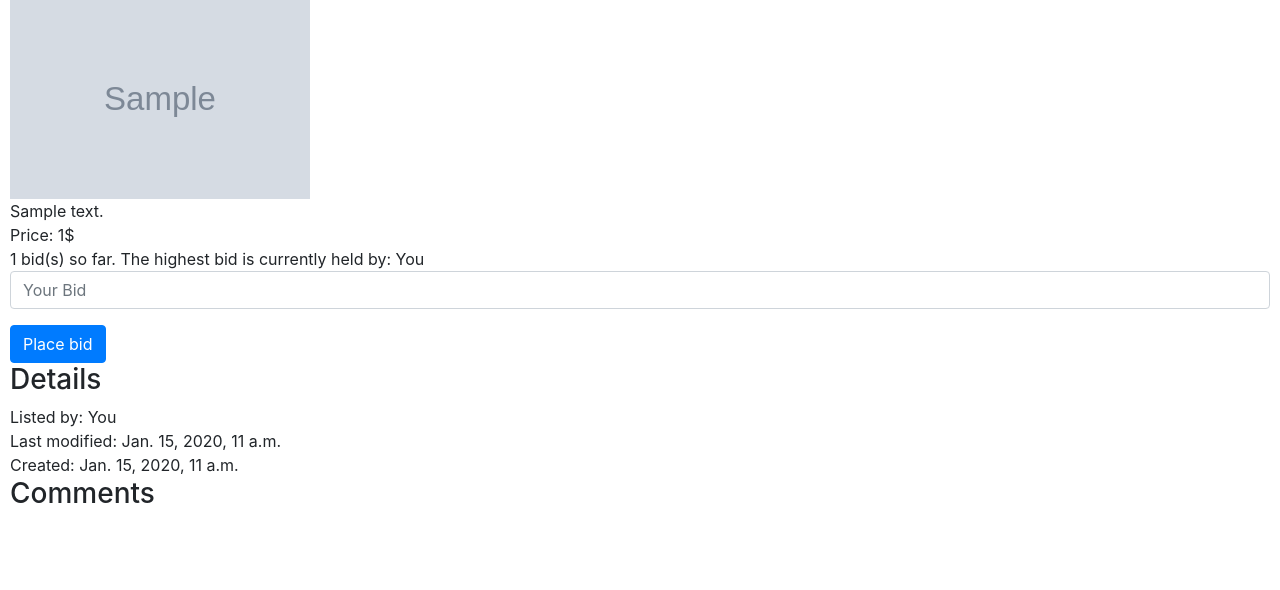
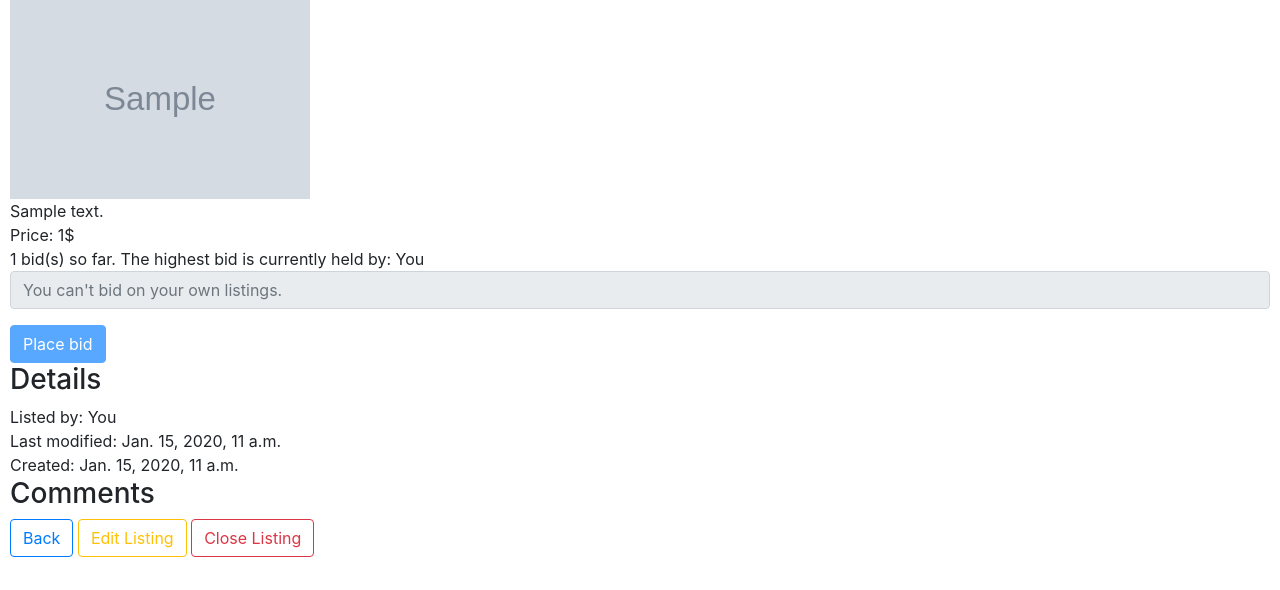
Before and after one commit to MasterTK575/commerce, a Django app: page /listings/1 in a window 1280 px wide. Shown: the part 210-800 px from the top of the page. Run offline with Django 3.2, Linux system fonts and the light colour scheme; a user stored in the database is signed in; tables that the repository leaves empty hold one stand-in row (values such as "Sample post"); grey boxes marked "Sample" are stand-in pictures; some libraries are stand-ins or nearby versions.

Commit message:
added buttons on listing page

```diff
--- a/auctions/templates/auctions/listing.html
+++ b/auctions/templates/auctions/listing.html
@@ -29,15 +29,20 @@
       <div> Starting Price: {{ listing.starting_bid }}$</div>
       <div>No bids for far.</div>
     {% endif %}
+
     <form action="{% url 'listing' listing.id %}" method="post">
         {% csrf_token %}
         <div class="form-group">
-            <input class="form-control" type="number" min="1" name="bid" placeholder="Your Bid" required>
+            <input class="form-control" type="number" min="1" name="bid"
+            {% if not user.is_authenticated %} placeholder="Need to be logged in to place a bid." {% elif request.user == listing.user%} placeholder="You can't bid on your own listings."
+            {% else %} placeholder="Your bid." {% endif %}required
+            {% if not user.is_authenticated or request.user == listing.user %} disabled {% endif %}>
         </div>
-        <input class="btn btn-primary" type="submit" value="Place bid">
+        <input class="btn btn-primary" type="submit" value="Place bid"{% if not user.is_authenticated or request.user == listing.user%} disabled {% endif %}>
     </form>
 </div>
 
+<div>
     <h3>Details</h3>
     <div> Listed by:
         {% if request.user == listing.user %}
@@ -50,4 +55,11 @@
     <div> Created: {{ listing.created }}</div>
 
     <h3>Comments</h3>
+
+    <a class="btn btn-outline-primary" href="{% url 'index' %}" role="back_button">Back</a>
+    {% if request.user == listing.user %}
+    <a class="btn btn-outline-warning" href="#" role="edit_button">Edit Listing</a>
+    <a class="btn btn-outline-danger" href="#" role="close_button">Close Listing</a>
+    {% endif %}
+</div>
 {% endblock %}
```
Lines whose indentation alone changed are shown as unchanged.
